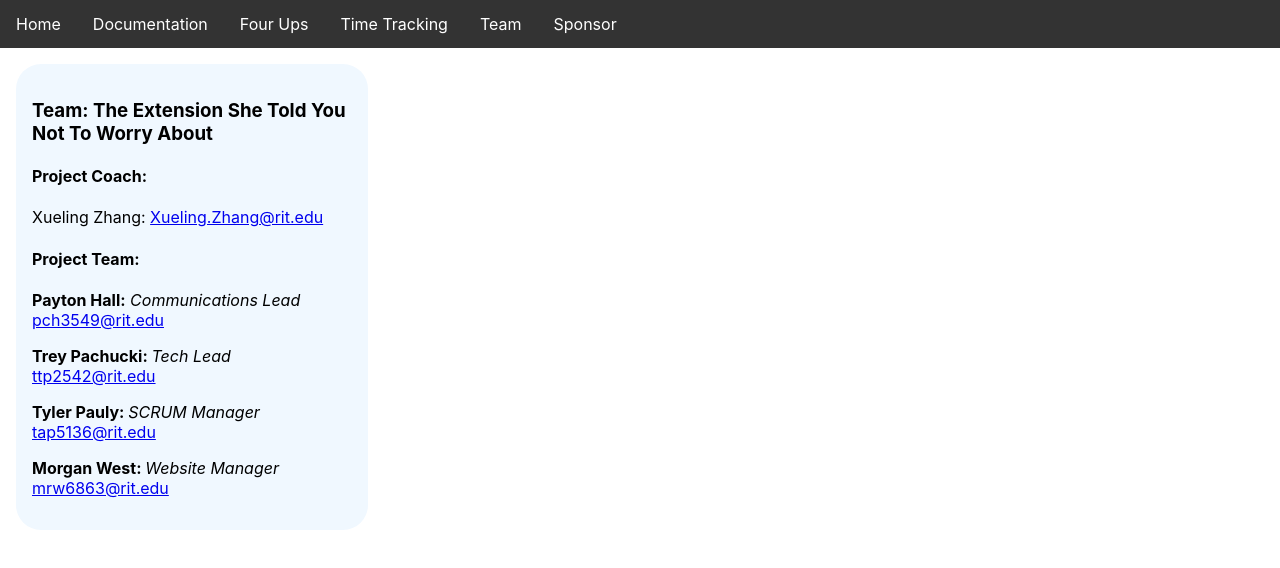
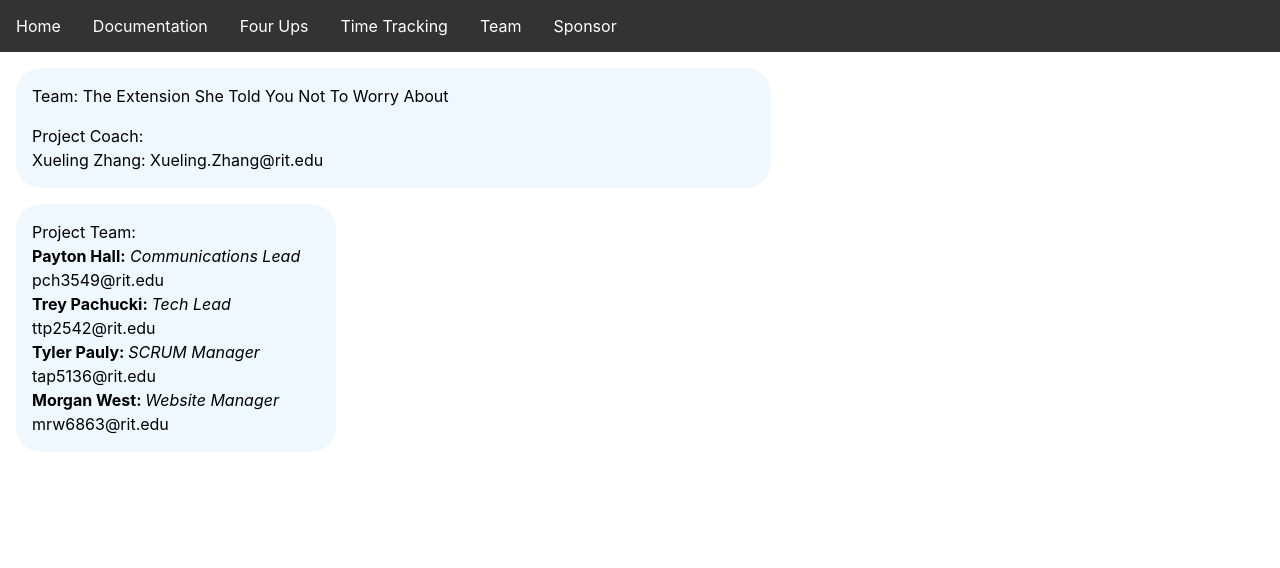
Before and after one commit to refactorings/anticopypaster_sp_site, a React (Create React App) app: page /anticopypaster/team in a window 1280 px wide. Shown: the top 568 px of the page. Built offline with nearby package versions, Linux system fonts and the light colour scheme.

Commit message:
feat(Documentation): :memo: add new agenda to site; beginning to use tailwind

```diff
--- a/package.json
+++ b/package.json
@@ -4,6 +4,8 @@
   "private": true,
   "homepage": "https://mrw6863.github.io/anticopypaster/",
   "dependencies": {
+    "@headlessui/react": "^1.7.4",
+    "@heroicons/react": "^2.0.13",
     "@testing-library/jest-dom": "^5.16.5",
     "@testing-library/react": "^13.4.0",
     "@testing-library/user-event": "^13.5.0",
--- a/src/index.css
+++ b/src/index.css
@@ -1,3 +1,7 @@
+@tailwind base;
+@tailwind components;
+@tailwind utilities;
+
 body {
   margin: 0;
   font-family: -apple-system, BlinkMacSystemFont, 'Segoe UI', 'Roboto', 'Oxygen',
--- a/src/page-components/Documentation.js
+++ b/src/page-components/Documentation.js
@@ -15,6 +15,7 @@ function Documentation() {
 
             <div className='DocumentationBlock'>
                 <h3>Meeting Agendas:</h3>
+                <a className='DocumentationLinkStyling' href="https://docs.google.com/document/d/19y57AXoAMbc-9vJ0rvvg2F95E46WYnb94QGv_yxzoG4/edit?usp=sharing">11/3/2022</a><br />
                 <a className='DocumentationLinkStyling' href="https://docs.google.com/document/d/1wfgESSq1hSqltaoyY5nvYij4RNrBp4M6SIkl03c8s08/edit?usp=sharing">10/20/2022</a><br />
                 <a className='DocumentationLinkStyling' href="https://docs.google.com/document/d/1f-az5Ein_bkNgphAl3EXZ32KcNvKrDJTcpoM9uU5eMk/edit?usp=sharing">10/6/2022</a><br />
                 <a className='DocumentationLinkStyling' href="https://docs.google.com/document/d/1ZSnfqUxowGJcSabjp3dl5CW-auqA3xlHIACWLrAZVVE/edit?usp=sharing">9/29/2022</a><br />
--- a/src/page-components/Team.js
+++ b/src/page-components/Team.js
@@ -13,14 +13,14 @@ function Team() {
                     <p>Xueling Zhang: <a href="mailto: Xueling.Zhang@rit.edu">Xueling.Zhang@rit.edu</a></p>
                 </div>
 
-                <div className='TeammateBlock'>
-                    <h4>Project Team:</h4>
+            </div>
+
+            <div className='TeammateBlock'>
+                    <h3>Project Team:</h3>
                     <p><b>Payton Hall:</b> <i>Communications Lead</i> <a href="mailto: pch3549@rit.edu">pch3549@rit.edu</a></p>
                     <p><b>Trey Pachucki: </b> <i>Tech Lead</i> <a href="mailto: ttp2542@rit.edu">ttp2542@rit.edu</a></p>
                     <p><b>Tyler Pauly: </b> <i>SCRUM Manager</i> <a href="mailto: tap5136@rit.edu">tap5136@rit.edu</a></p>
                     <p><b>Morgan West: </b> <i>Website Manager</i> <a href="mailto: mrw6863@rit.edu">mrw6863@rit.edu</a></p>
-                </div>
-
             </div>
 
         </div>
--- a/src/styles/Team.css
+++ b/src/styles/Team.css
@@ -1,16 +1,26 @@
 .TeamBlock {
+    margin: 1rem;
+    padding: 1rem;
+    background-color: aliceblue;
+    border-radius: 25px;
+    width: 59%;
+    align-items: center;
+    align-self: center;
+    align-content: center;
+}
+
+.CoachBlock {
+    margin-top: 1rem;
+    border: 2px black;
+    align-items: center;
+    align-self: center;
+    align-content: center;
+}
+
+.TeammateBlock {
     margin: 1rem;
     padding: 1rem;
     background-color: aliceblue;
     border-radius: 25px;
     width: 25%;
 }
-
-.CoachBlock {
-    margin-top: 1rem;
-    border: 2px black;
-}
-
-.TeammateBlock {
-    margin-top: 1rem;
-}
--- a/tailwind.config.js
+++ b/tailwind.config.js
@@ -1,6 +1,6 @@
 /** @type {import('tailwindcss').Config} */
 module.exports = {
-  content: [],
+  content: ["./src/**/*.{html,js}"],
   theme: {
     extend: {},
   },
```
Also changed, not shown: 2 other files (tests, documents, lock files or other folders).
